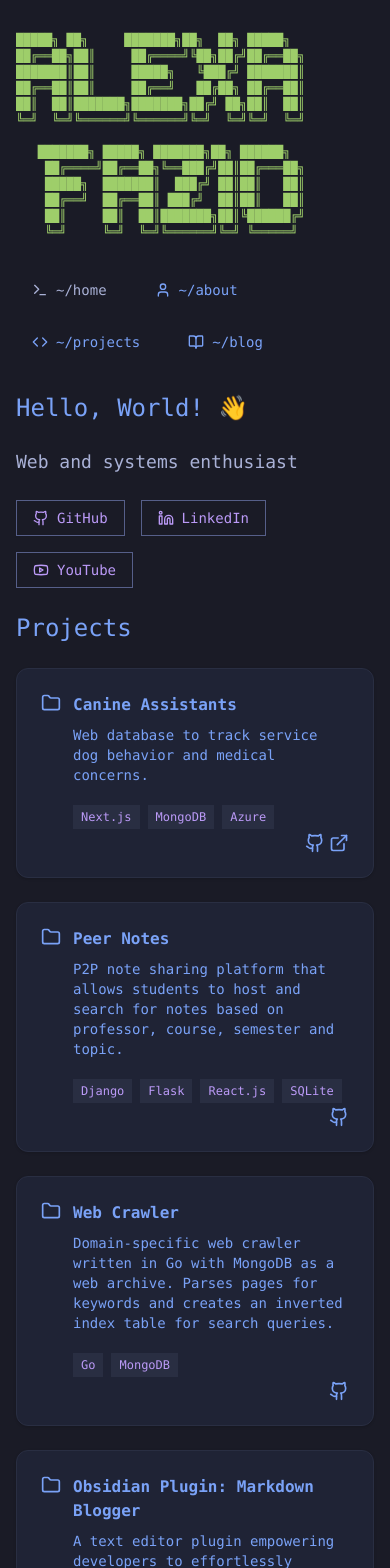
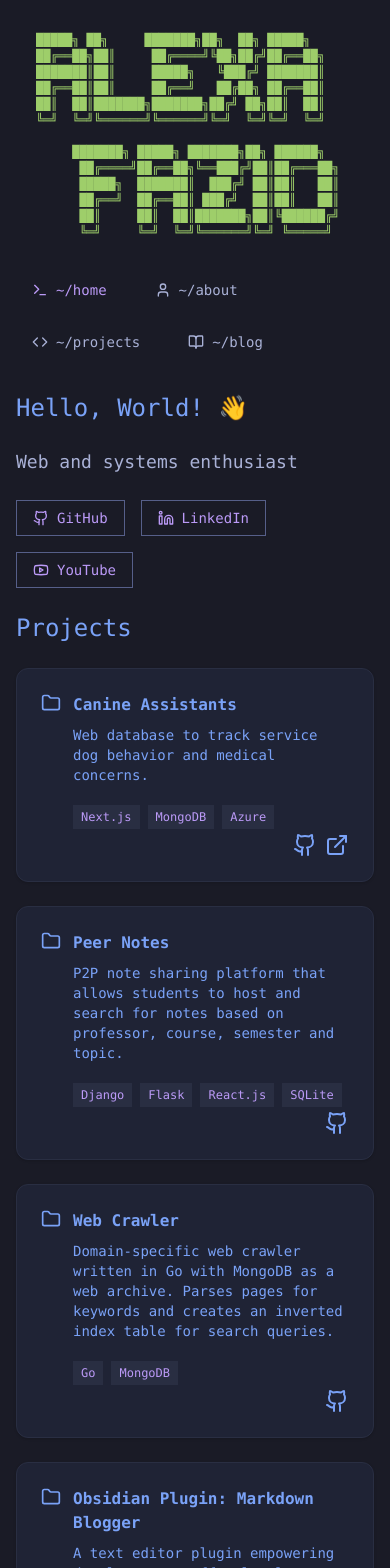
Before and after one commit to afazio1/portfolio-v3, a Next.js app: page / in a window 390 px wide. Shown: the top 1568 px of the page. Built offline with nearby package versions, Linux system fonts and the light colour scheme.

Commit message:
fix mobile + buttons + cards

```diff
--- a/src/app/page.tsx
+++ b/src/app/page.tsx
@@ -44,7 +44,7 @@ export default function Portfolio() {
 ╚═╝  ╚═╝╚══════╝╚══════╝╚═╝  ╚═╝╚═╝  ╚═╝    ╚═╝     ╚═╝  ╚═╝╚══════╝╚═╝ ╚═════╝
 `}
       </pre> */}
-      <div className="flex flex-row flex-wrap">
+      <div className="flex flex-row flex-wrap sm:justify-start justify-center">
         <pre className="text-green text-xs md:text-sm lg:text-base whitespace-pre overflow-x-auto">
         {`
 █████╗ ██╗     ███████╗██╗  ██╗ █████╗
@@ -67,12 +67,11 @@ export default function Portfolio() {
       </pre>
       </div>
 
-
       {/* Navigation */}
       <nav className="my-8 flex flex-wrap gap-4">
         <Button
           variant="ghost"
-          className={`gap-2 ${selectedSection === "home" ? "text-gray-white" : ""}`}
+          className={`gap-2 ${selectedSection === "home" ? "text-purple" : ""}`}
           onClick={() => setSelectedSection("home")}
         >
           <Terminal className="w-4 h-4" />
@@ -80,7 +79,7 @@ export default function Portfolio() {
         </Button>
         <Button
           variant="ghost"
-          className={`gap-2 ${selectedSection === "about" ? "text-gray-white" : ""}`}
+          className={`gap-2 ${selectedSection === "about" ? "text-purple" : ""}`}
           onClick={() => setSelectedSection("about")}
         >
           <User className="w-4 h-4" />
@@ -88,7 +87,7 @@ export default function Portfolio() {
         </Button>
         <Button
           variant="ghost"
-          className={`gap-2 ${selectedSection === "projects" ? "text-gray-white" : ""}`}
+          className={`gap-2 ${selectedSection === "projects" ? "text-purple" : ""}`}
           onClick={() => setSelectedSection("projects")}
         >
           <Code className="w-4 h-4" />
--- a/src/components/ProjectCard.tsx
+++ b/src/components/ProjectCard.tsx
@@ -1,6 +1,7 @@
 import { Card } from "@/components/ui/card"
 import { Folder, ExternalLink, Github } from "lucide-react"
 import Link from "next/link"
+import { useRouter } from "next/navigation"
 
 export default function ProjectCard({
   title,
@@ -9,8 +10,14 @@ export default function ProjectCard({
   liveLink,
   devLink
 }: { title: string; description: string; tags: string[], liveLink: string, devLink: string}) {
+  const router = useRouter();
+
+  const handleCardClick = () => {
+    router.push(devLink);
+  }
+
   return (
-    <Card className="p-6 bg-card border-card-border hover:border-card-border-hover transition-colors">
+    <Card onClick={handleCardClick} className="p-6 bg-card border-card-border hover:border-card-border-hover transition-colors">
       <div className="flex items-start gap-3 h-full">
         <Folder className="flex-none w-5 h-5 text-purple-blue" />
         <div className="flex flex-col justify-between h-full gap-1">
@@ -25,9 +32,9 @@ export default function ProjectCard({
               </span>
             ))}
           </div>
-          <div className="flex flex-row-reverse gap-1">
-            { liveLink && <Link href={liveLink}><ExternalLink className="w-5 h-5"/></Link>}
-            { devLink && <Link href={devLink}><Github className="w-5 h-5"/></Link>}
+          <div className="flex flex-row-reverse gap-2">
+            { liveLink && <Link href={liveLink} onClick={(e) => e.stopPropagation()}><ExternalLink className="w-6 h-6"/></Link>}
+            { devLink && <Link href={devLink} onClick={(e) => e.stopPropagation()}><Github className="w-6 h-6"/></Link>}
           </div>
         </div>
       </div>
--- a/src/components/ui/button.tsx
+++ b/src/components/ui/button.tsx
@@ -17,7 +17,7 @@ const buttonVariants = cva(
           "border border-input bg-accent shadow-sm hover:bg-accent hover:text-accent-foreground",
         secondary:
           "bg-secondary text-secondary-foreground shadow-sm hover:bg-secondary/80",
-        ghost: "hover:bg-accent hover:text-accent-foreground",
+        ghost: "hover:bg-accent hover:text-accent-foreground text-gray-white",
         link: "text-primary underline-offset-4 hover:underline",
       },
       size: {
```
